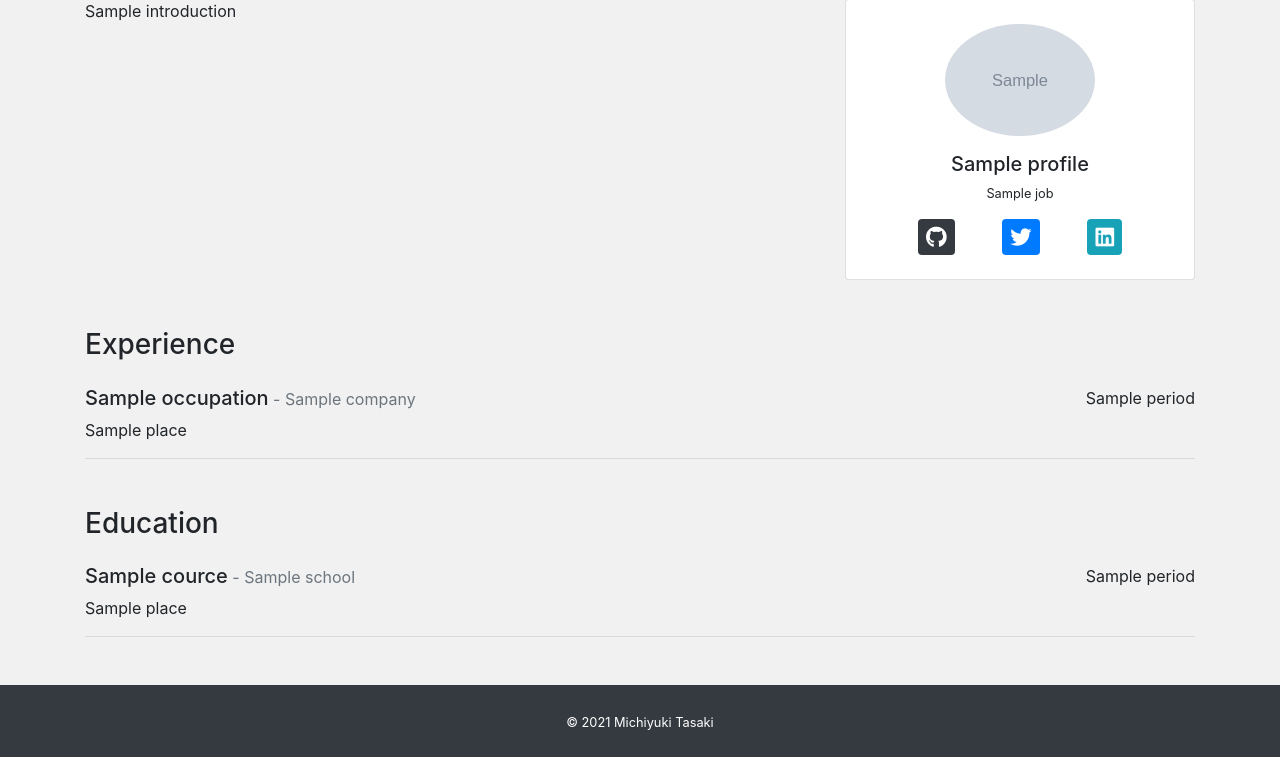
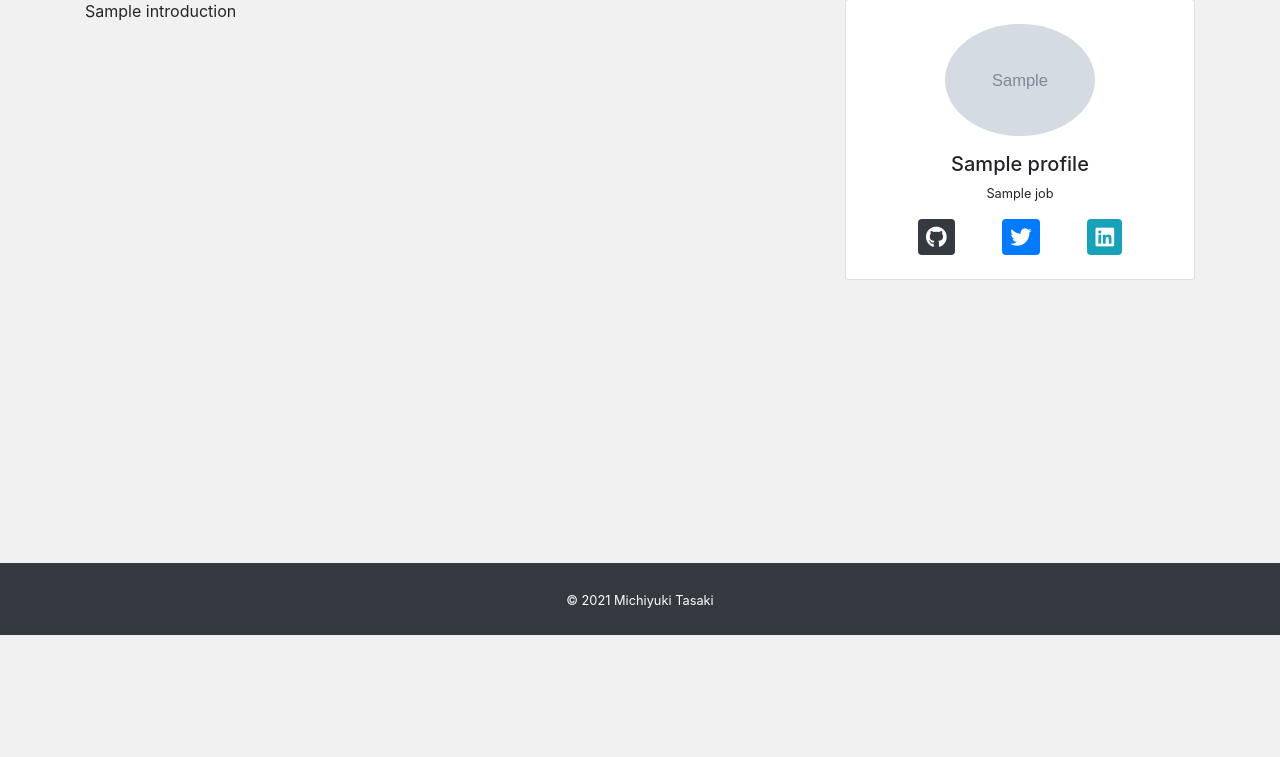
Before and after one commit to michiyukitasaki/Portfolio_1201, a Django app: template app/templates/app/about.html in a window 1280 px wide. Shown: the part 165-922 px from the top of the page. After the commit the page ends 800 px from the top, so only its background shows below. Run offline with Django 3.2, Linux system fonts and the light colour scheme; the template is opened without the code that fills it: most values are stand-ins (such as "Sample title", 1, 10 or a date in 2020); grey boxes marked "Sample" are stand-in pictures; some libraries are stand-ins or nearby versions.

Commit message:
2nd about.html change

```diff
--- a/app/templates/app/about.html
+++ b/app/templates/app/about.html
@@ -30,7 +30,7 @@
   </div>
 </div>
 
-<h3 class="mb-4">Experience</h3>
+<!-- <h3 class="mb-4">Experience</h3>
 <div class="mb-5">
   {% for experience in experience_data %}
         <div class="d-flex justify-content-between">
@@ -52,6 +52,6 @@
         <p>{{ education.place }}</p>
         <hr>
   {% endfor %}
-</div>
+</div> -->
 
 {% endblock %}
```
